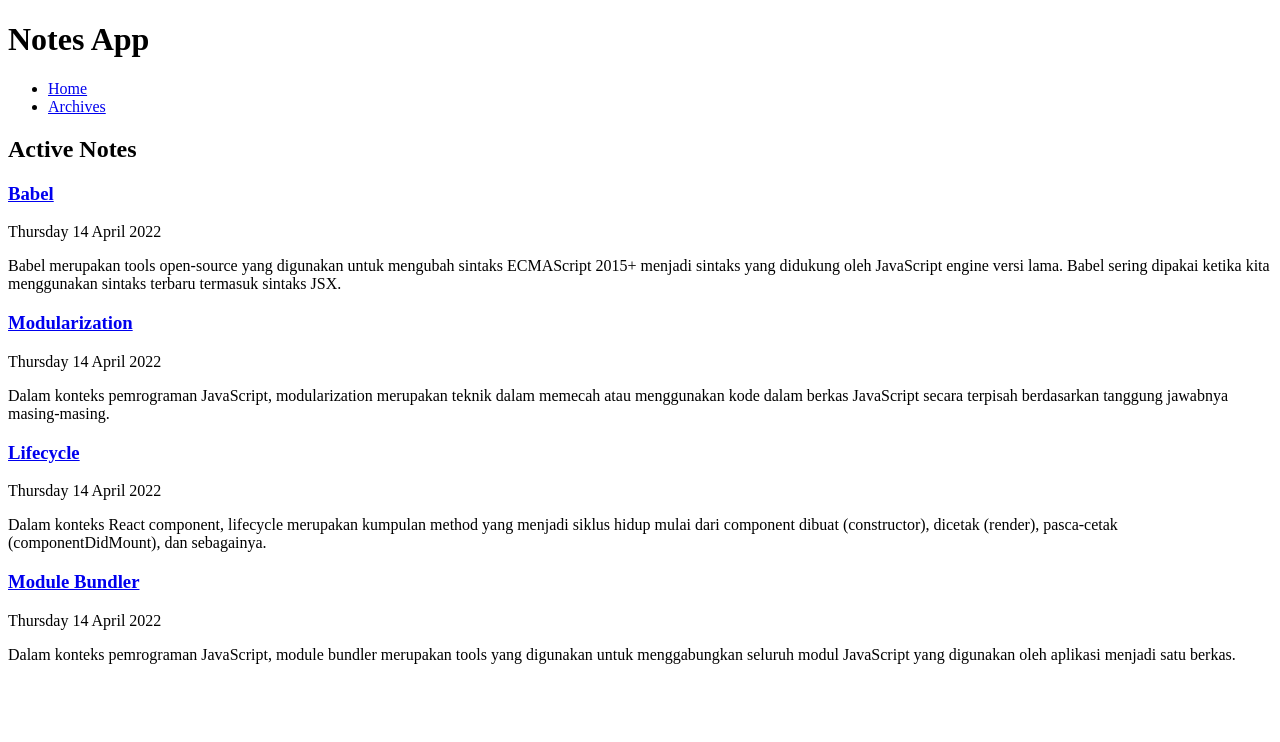
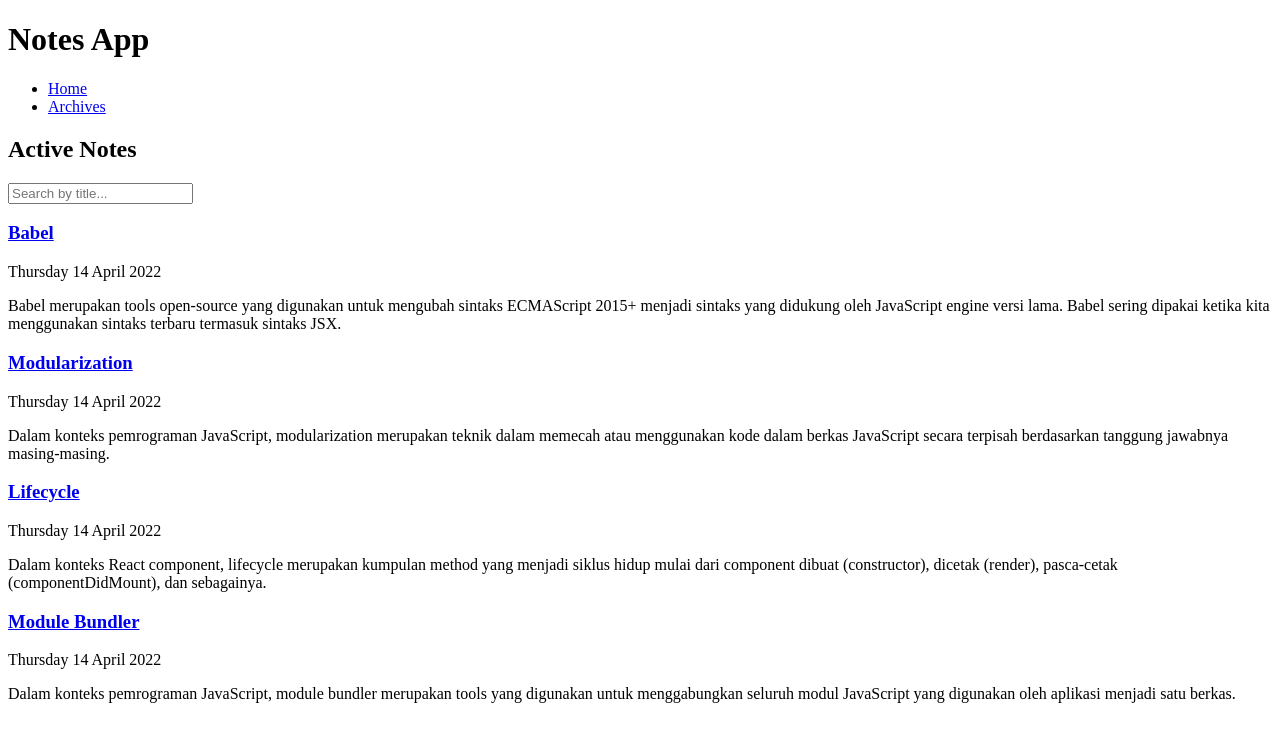
Before and after one commit to carloabimanyu/notes-app-spa, a React (Vite) app: page / in a window 1280 px wide. Shown: the top 742 px of the page. Built offline with nearby package versions, Linux system fonts and the light colour scheme.

Commit message:
feat: add search input to filter active notes

```diff
--- /dev/null
+++ b/src/components/SearchBar.jsx
@@ -0,0 +1,14 @@
+function SearchBar({ keyword, onKeywordChange }) {
+    return (
+        <form>
+            <input
+                type="text"
+                placeholder="Search by title..."
+                value={keyword}
+                onChange={(event) => onKeywordChange(event.target.value)}
+            />
+        </form>
+    );
+}
+
+export default SearchBar;
--- a/src/pages/HomePage.jsx
+++ b/src/pages/HomePage.jsx
@@ -1,6 +1,15 @@
 import React from "react";
 import NoteList from "../components/NoteList";
 import { getActiveNotes } from "../utils/notes-data";
+import { useSearchParams } from "react-router-dom";
+import SearchBar from "../components/SearchBar";
+
+function HomePageWrapper() {
+    const [searchParams, setSearchParams] = useSearchParams();
+    const activeKeyword = searchParams.get('title') || '';
+
+    return <HomePage defaultKeyword={activeKeyword} />;
+}
 
 class HomePage extends React.Component {
     constructor(props) {
@@ -8,17 +17,32 @@ class HomePage extends React.Component {
 
         this.state = {
             notes: getActiveNotes(),
+            keyword: this.props.defaultKeyword,
         };
+
+        this.onKeywordChange = this.onKeywordChange.bind(this);
+    }
+
+    onKeywordChange(keyword) {
+        this.setState({ keyword });
     }
 
     render() {
+        const { notes, keyword } = this.state;
+        const filteredNotes = keyword
+            ? notes.filter(note =>
+                note.title.toLowerCase().includes(keyword.toLowerCase())
+            )
+            : notes;
+
         return (
             <section>
                 <h2>Active Notes</h2>
-                <NoteList notes={this.state.notes} />
+                <SearchBar keyword={this.state.keyword} onKeywordChange={this.onKeywordChange} />
+                <NoteList notes={filteredNotes} />
             </section>
         );
     }
 }
 
-export default HomePage;
+export default HomePageWrapper;
```
